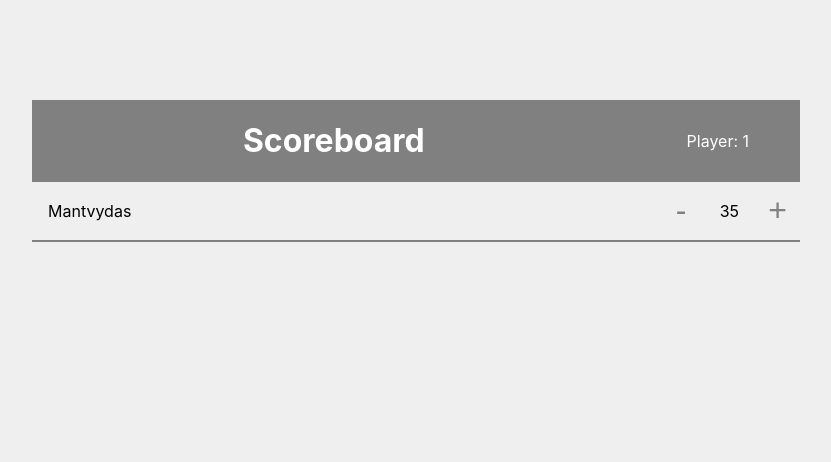
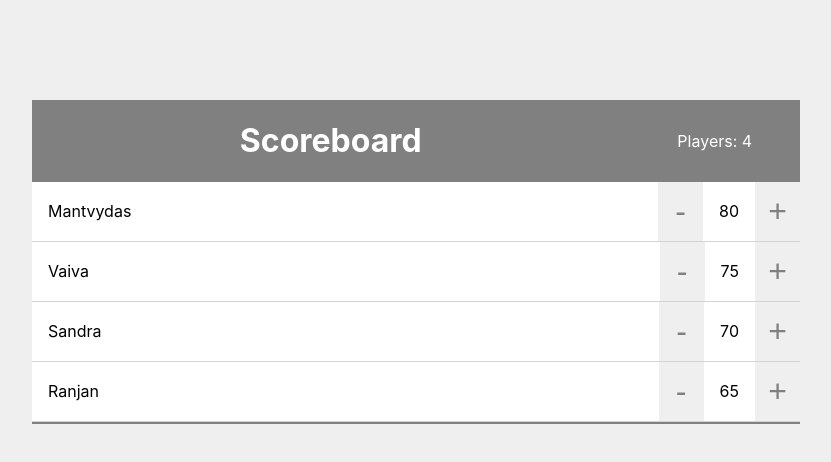
Before and after one commit to mbdeveloping/react-learning-reactapp, a React (Create React App) app: page / in a window 1280 px wide. Shown: the top 462 px of the page, without its empty margins (224-1055 px from the left). Built offline with nearby package versions, Linux system fonts and the light colour scheme.

Commit message:
add styles and array for players

```diff
--- a/src/index.css
+++ b/src/index.css
@@ -22,8 +22,9 @@ code {
   display: flex;
   justify-content: space-between;
   align-items: center;
-  border-bottom: 2px solid grey;
+  border-bottom: 1px solid lightgrey;
   height: 60px;
+  background: #fff;
 }
 
 .player-name {
@@ -48,6 +49,9 @@ code {
   background: grey;
   color: #fff;
 }
+.counter-action:focus {
+  outline: none;
+}
 
 .counter-score {
   padding: 0 1em;
@@ -56,6 +60,8 @@ code {
 .scoreboard {
   width: 60%;
   margin: 100px auto;
+
+  border-bottom: 2px solid grey;
 }
 
 header {
--- a/src/index.js
+++ b/src/index.js
@@ -3,49 +3,75 @@ import ReactDOM from 'react-dom';
 import './index.css';
 import * as serviceWorker from './serviceWorker';
 
-const Header = () => {
+const players = [
+    {
+        name: "Mantvydas",
+        score: 80
+    },
+    {
+        name: "Vaiva",
+        score: 75
+    },
+    {
+        name: "Sandra",
+        score: 70
+    },
+    {
+        name: "Ranjan",
+        score: 65
+    }
+]
+
+const Header = (props) => {
+    console.log(props)
     return (
         <header>
-            <h1>Scoreboard</h1>
-            <span className="stats">Player: 1</span>
+            <h1>{props.title}</h1>
+            <span className="stats">Players: {props.totalPlayers}</span>
         </header>
     );
 }
 
-const Player = () => {
+const Player = (props) => {
     return (
         <div className="player">
-            <span className="player-name">
-                Mantvydas
-            </span>
+            <span className="player-name">{props.name}</span>
 
-            <Counter />
+            <Counter score={props.score} />
         </div>
     );
 }
 
-const Counter = () => {
+const Counter = (props) => {
     return (
         <div className="counter">
             <button className="counter-action decrement">-</button>
-            <span className="counter-score">35</span>
+            <span className="counter-score">{props.score}</span>
             <button className="counter-action increment">+</button>
          </div>
     );
 }
 
-const App = () => {
+const App = (props) => {
     return (
         <div className="scoreboard">
-            <Header />
+            <Header
+                title="Scoreboard"
+                totalPlayers={props.initialPlayers.length}
+            />
             {/* Players List */}
-            <Player />
+            {props.initialPlayers.map(player =>
+                <Player
+                    name={player.name}
+                    score={player.score}
+                 />
+            )}
         </div>
     );
 }
 
 ReactDOM.render(
-    <App />,
+    <App initialPlayers={players} />,
     document.getElementById('root')
 );
 
```
